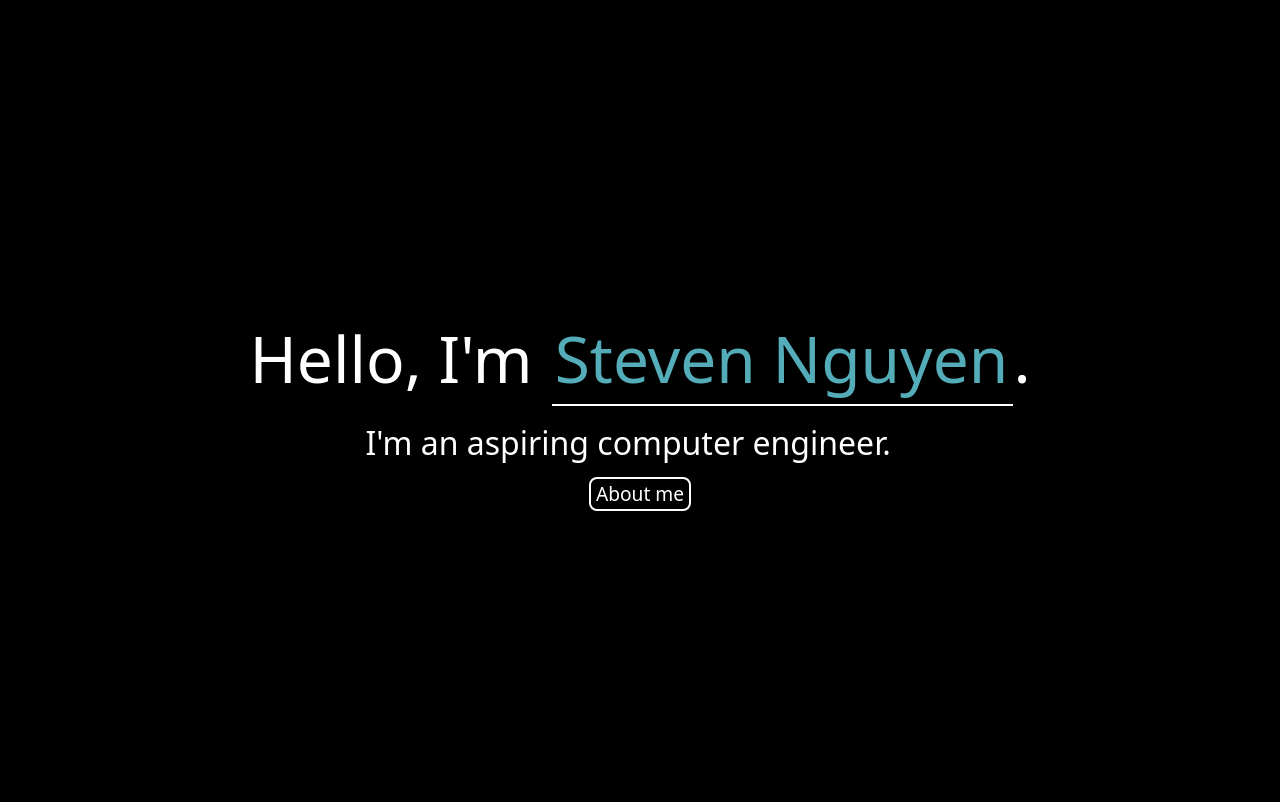
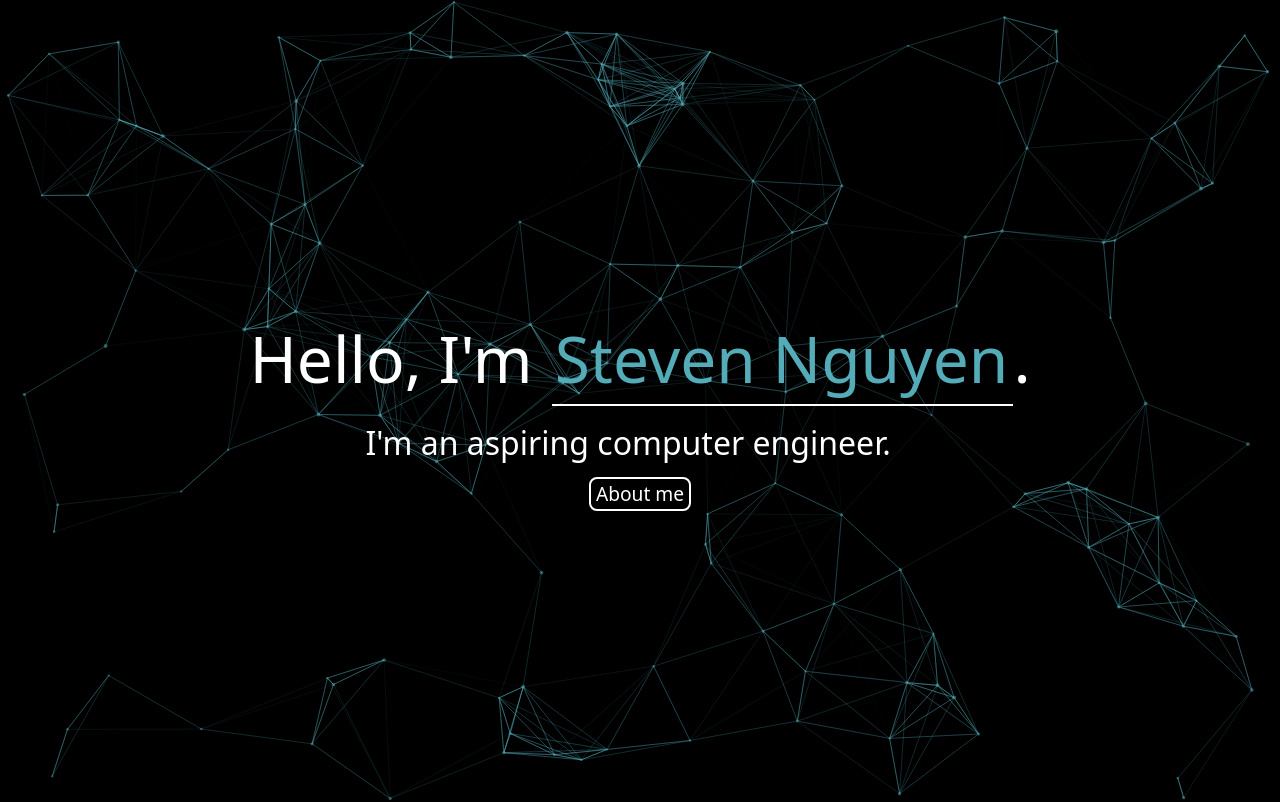
Before and after one commit to stteeevv/steven-nguyen-portfolio-website, a Next.js app: page / in a window 1280 px wide. Shown: the top 802 px of the page. Built offline with nearby package versions, Linux system fonts and the light colour scheme.

Commit message:
quick contact info added

```diff
--- a/src/components/Canvas.js
+++ b/src/components/Canvas.js
@@ -26,8 +26,8 @@ export default function Canvas(props) {
             <Particles className={styles.particles}
                 propToUpdate={props.resetCanvas}
                 id="tsparticles"
-                // init={particlesInit}
-                // loaded={particlesLoaded}
+                init={particlesInit}
+                loaded={particlesLoaded}
                 options={options}
             />
             <div className={styles.container}>
```
